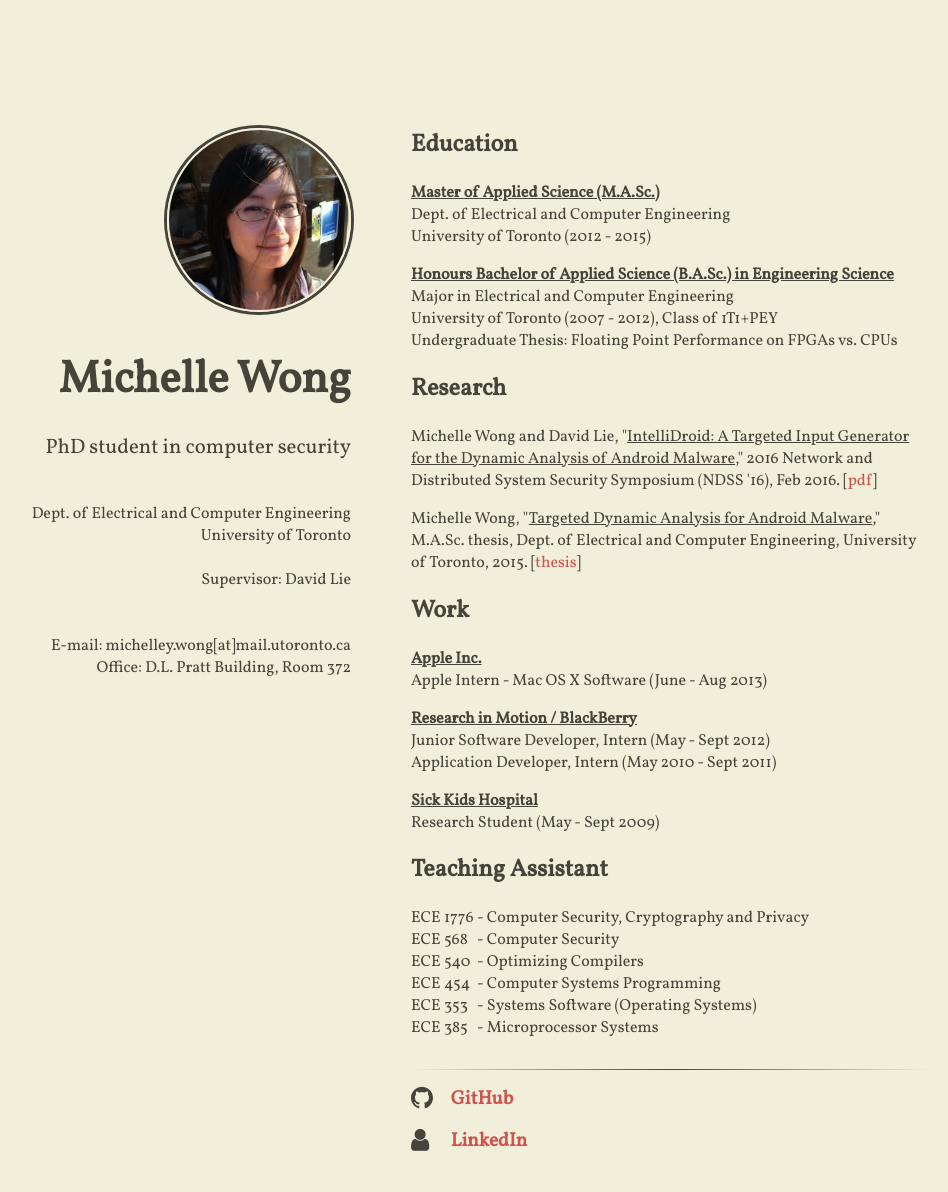
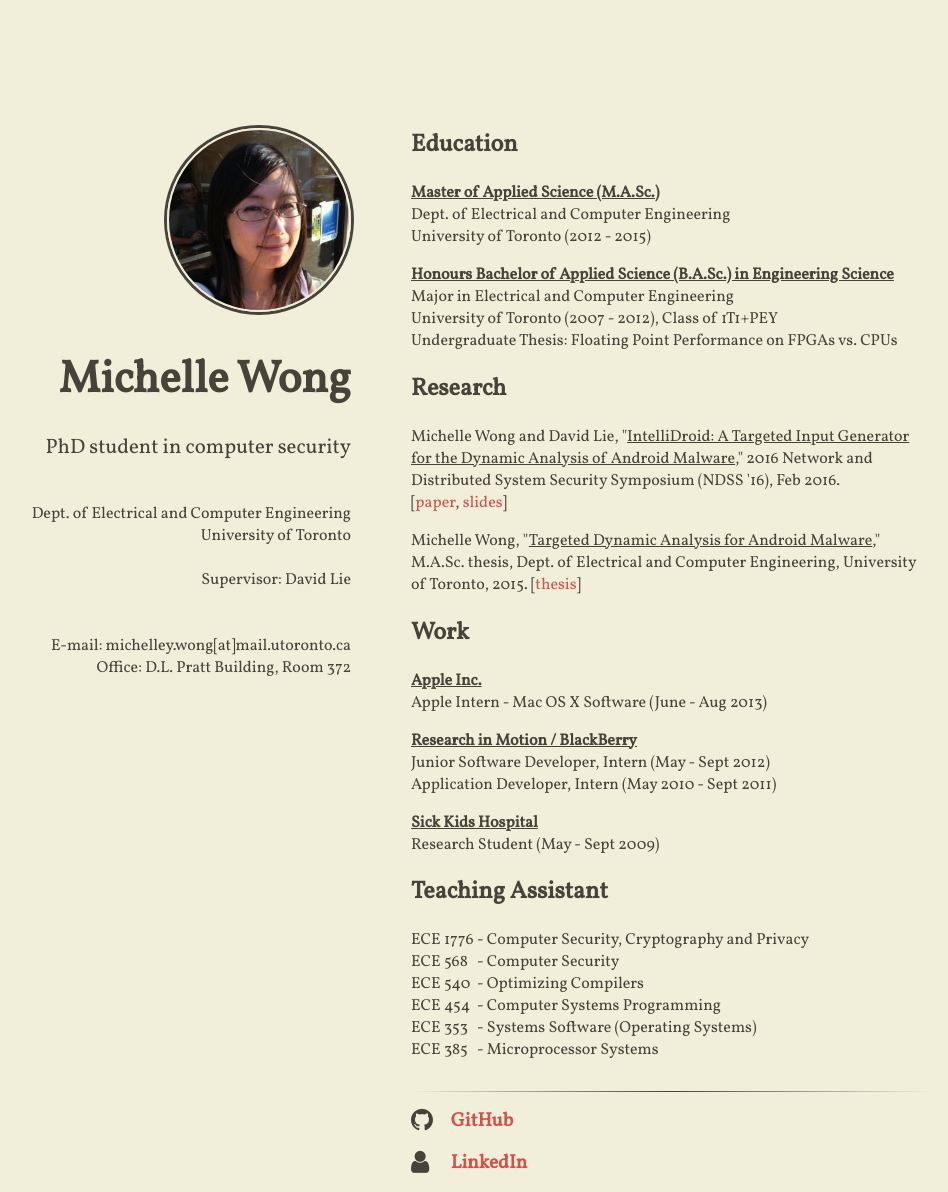
Before and after one commit to miwong/miwong.github.io, a Jekyll site: the page built from index.html, in a window 1280 px wide. Shown: the whole page, without its empty margins (189-1137 px from the left). Built offline with Jekyll 4.4.1, drawn with Linux system fonts in a browser that asks for light colours; nearby versions of some CDN libraries; before the commit the page ends 1170 px from its top, so only the background shows below that.

Commit message:
Adding link to NDSS 2016 slides

```diff
--- a/_includes/content.html
+++ b/_includes/content.html
@@ -13,7 +13,7 @@
 
 <h2>Research</h2>
 <p>
-    Michelle Wong and David Lie, "<u>IntelliDroid: A Targeted Input Generator for the Dynamic Analysis of Android Malware</u>," 2016 Network and Distributed System Security Symposium (NDSS '16), Feb 2016. [<a href="http://www.eecg.toronto.edu/~lie/papers/mwong_ndss2016.pdf" target="_blank">pdf</a>]
+    Michelle Wong and David Lie, "<u>IntelliDroid: A Targeted Input Generator for the Dynamic Analysis of Android Malware</u>," 2016 Network and Distributed System Security Symposium (NDSS '16), Feb 2016. <br>[<a href="http://www.eecg.toronto.edu/~lie/papers/mwong_ndss2016.pdf" target="_blank">paper</a>, <a href="{{ site.baseurl }}/assets/intellidroid_ndss2016_slides.pdf" target="_blank">slides</a>]
 </p>
 <p>
     Michelle Wong, "<u>Targeted Dynamic Analysis for Android Malware</u>," M.A.Sc. thesis, Dept. of Electrical and Computer Engineering, University of Toronto, 2015. [<a href="https://tspace.library.utoronto.ca/handle/1807/69183" target="_blank">thesis</a>]
```
Also changed, not shown: 1 other file.
